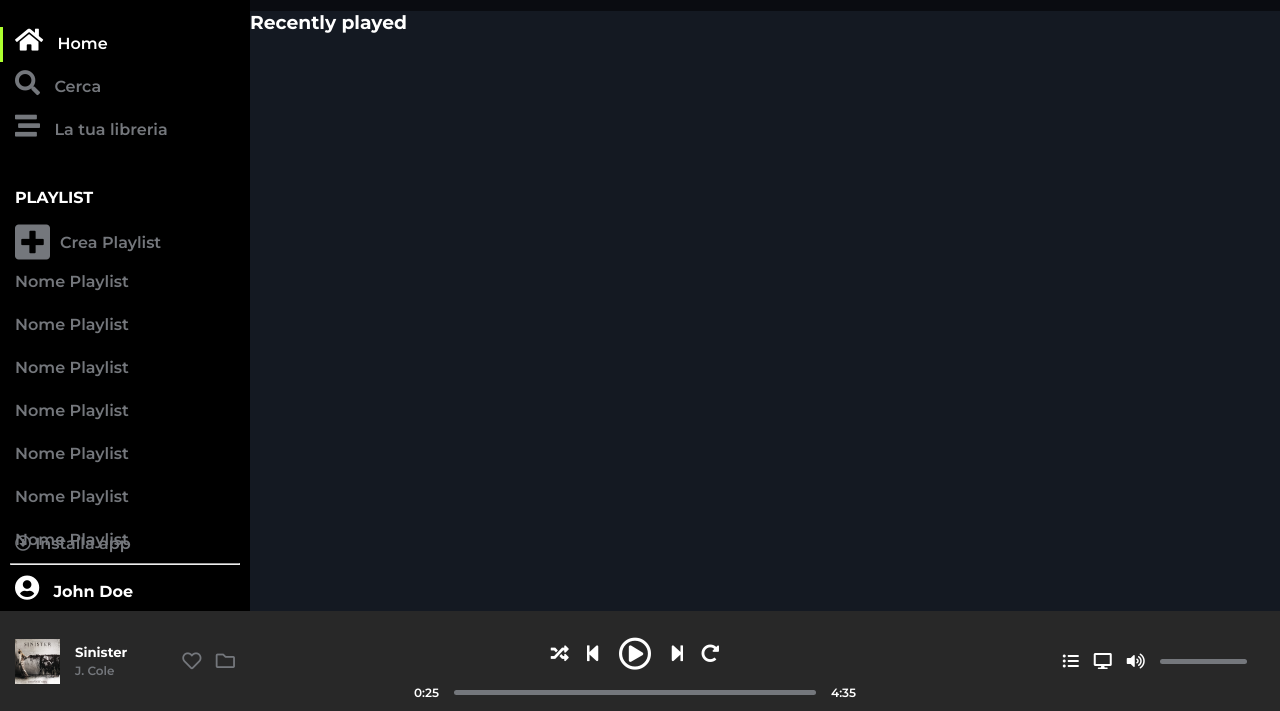
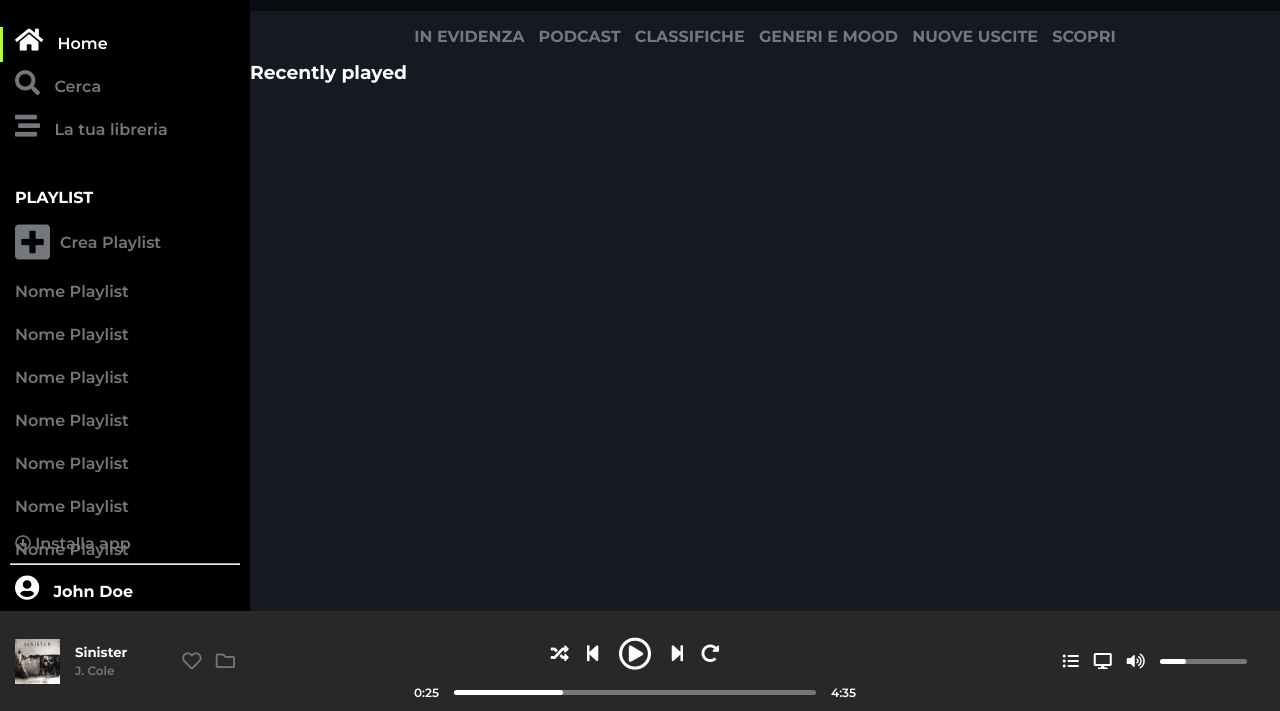
Before and after one commit to AlessandroBonifazi/html-css-spotifyweb, a plain HTML site: page index.html in a window 1280 px wide. Shown: the part 89-800 px from the top of the page. Drawn offline with Linux system fonts and the light colour scheme.

Commit message:
adding main-header and nav

```diff
--- a/css/style.css
+++ b/css/style.css
@@ -143,7 +143,7 @@ header {
 }
 
 .new-pl {
-    margin: 0px 0px 10px 15px;
+    margin: 0px 0px 20px 15px;
     display: flex;
     align-items: center;
 }
@@ -163,6 +163,25 @@ main {
     right: 0px;
     z-index: 5;
     padding-top: 100px;
+}
+
+.main-header {
+    height: 50px;
+    width: 100%;
+    display: flex;
+    align-items: center;
+    justify-content: center;
+}
+
+.main-header a {
+    margin: 0px 5px;
+    padding-bottom: 15px;
+    font-weight: 700;
+}
+
+.main-header a:hover {
+    color: white;
+    border-bottom: 2px solid #adff2f;
 }
 
 /* Player - Footer */
@@ -271,3 +290,10 @@ footer {
     border-radius: 4px;
     display: inline-block;
 }
+
+.hover {
+    height: 5px;
+    width: 30%;
+    background-color: white;
+    border-radius: 4px;
+}
--- a/index.html
+++ b/index.html
@@ -61,7 +61,16 @@
 
     <!-- Main -->
     <main>
-        <nav></nav>
+        <div class="main-header">
+            <nav>
+                <a href="#">IN EVIDENZA</a>
+                <a href="#">PODCAST</a>
+                <a href="#">CLASSIFICHE</a>
+                <a href="#">GENERI E MOOD</a>
+                <a href="#">NUOVE USCITE</a>
+                <a href="#">SCOPRI</a>
+            </nav>
+        </div>
 
         <div class="row">
             <h3>Recently played</h3>
@@ -93,7 +102,9 @@
             <!-- song-bar -->
             <div class="song-time">
                 <span>0:25</span>
-                <div class="song-bar"></div>
+                <div class="song-bar">
+                    <div class="hover"></div>
+                </div>
                 <span>4:35</span>
             </div>
         </div>
@@ -102,7 +113,9 @@
             <a href="#"><i class="fas control-icon fa-list-ul"></i></a>
             <a href="#"><i class="fas control-icon fa-desktop"></i></a>
             <a href="#"><i class="fas control-icon fa-volume-up"></i></a>
-            <div class="volume-bar"></div>
+            <div class="volume-bar">
+                <div class="hover"></div>
+            </div>
         </div>
     </footer>
 </body>
```
